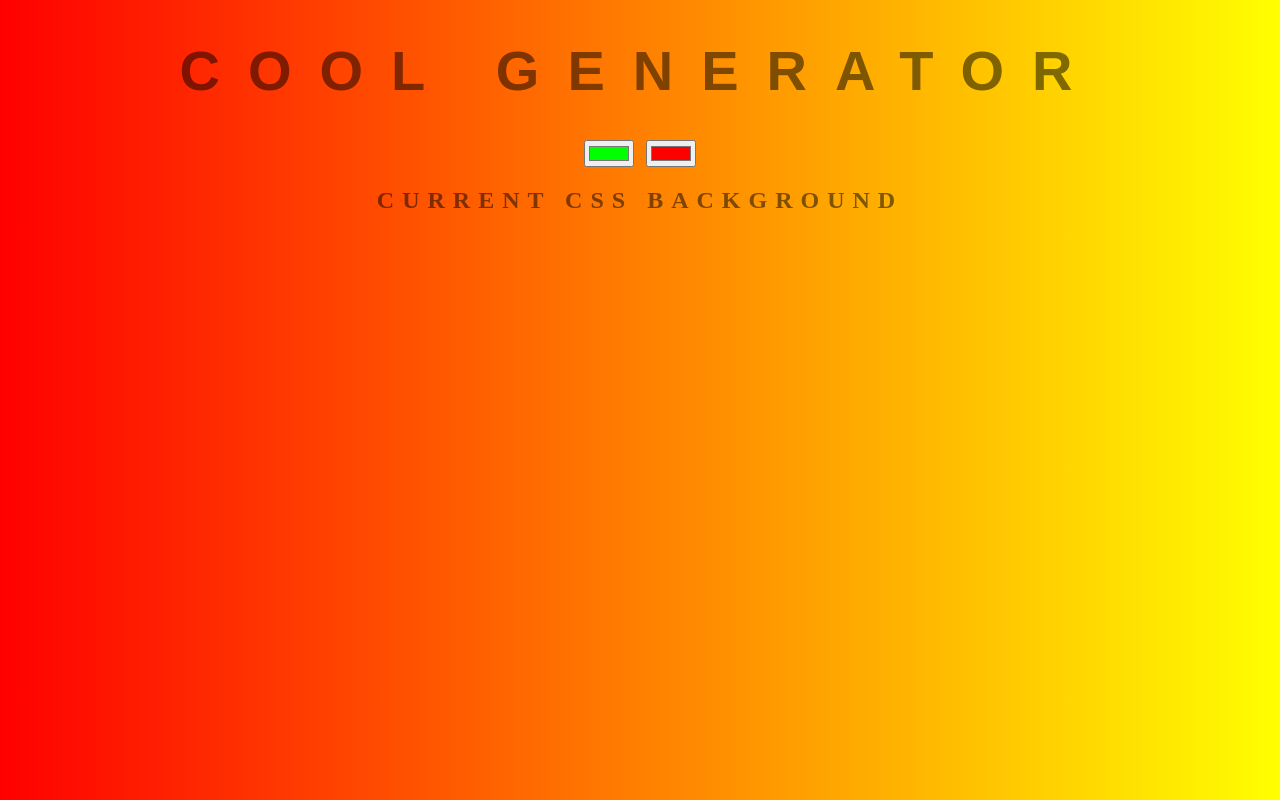
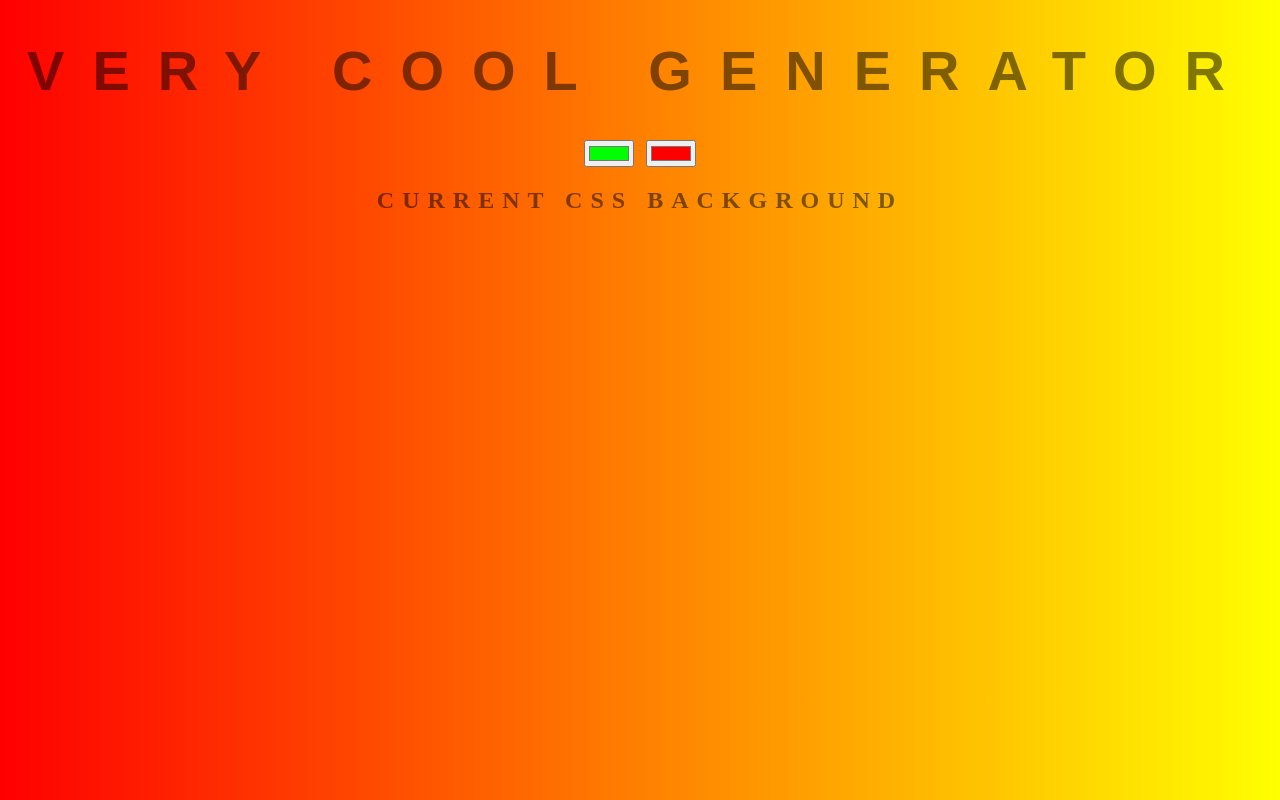
Before and after one commit to jkidwell93/background-generator, a plain HTML site: page index.html in a window 1280 px wide. Drawn offline with Linux system fonts and the light colour scheme.

Commit message:
Updated title

```diff
--- a/index.html
+++ b/index.html
@@ -3,12 +3,12 @@
 <head>
     <meta charset="UTF-8">
     <meta name="viewport" content="width=device-width, initial-scale=1.0">
-    <title>Gradient Background</title>
+    <title>Very Cool Background Generator</title>
     <link rel="stylesheet" href="style.css">
 
 </head>
 <body id="gradient">
-    <h1> Cool Generator</h1>
+    <h1> Very Cool Generator</h1>
     <!-- <input class="color1" type="color" name="color1" value="#00ff00">
     <input class="color2" type="color" name="color2" value="#ff0000"> -->
     <input oninput="setGradient()" class="color1" type="color" name="color1" value="#00ff00">
```
